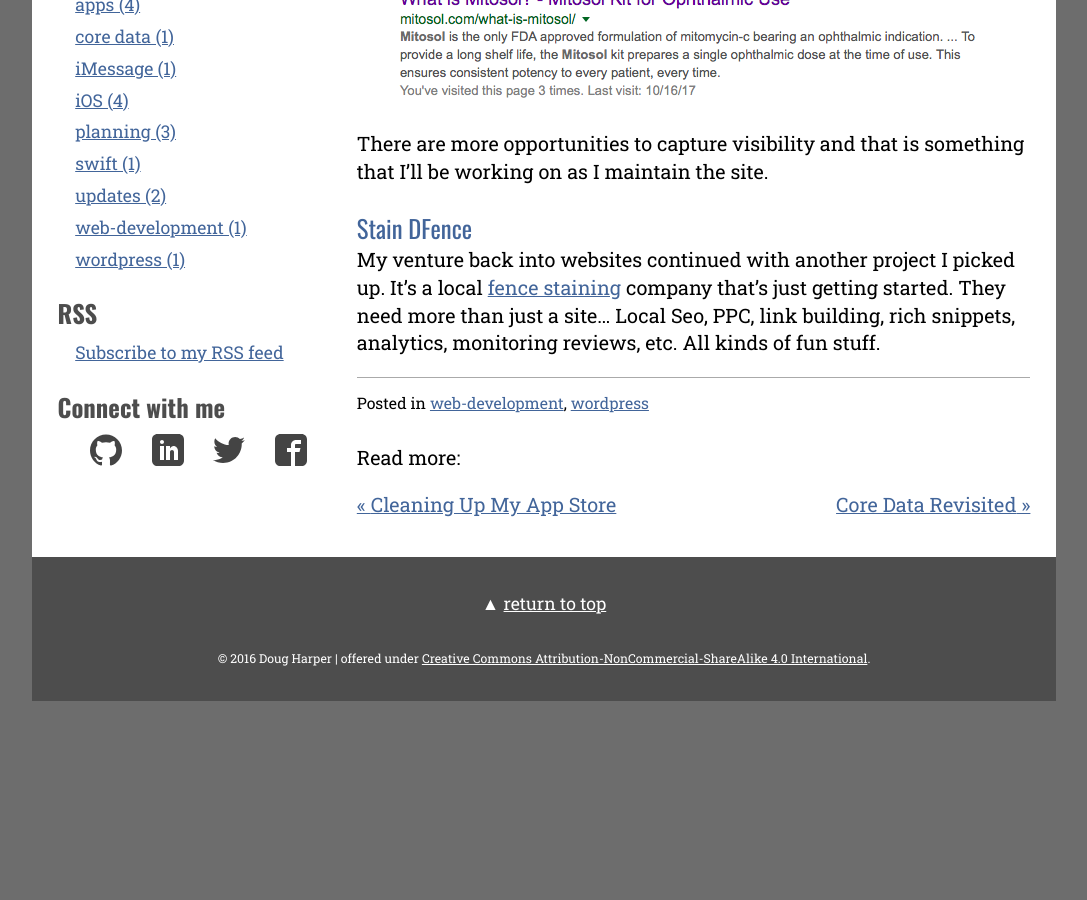
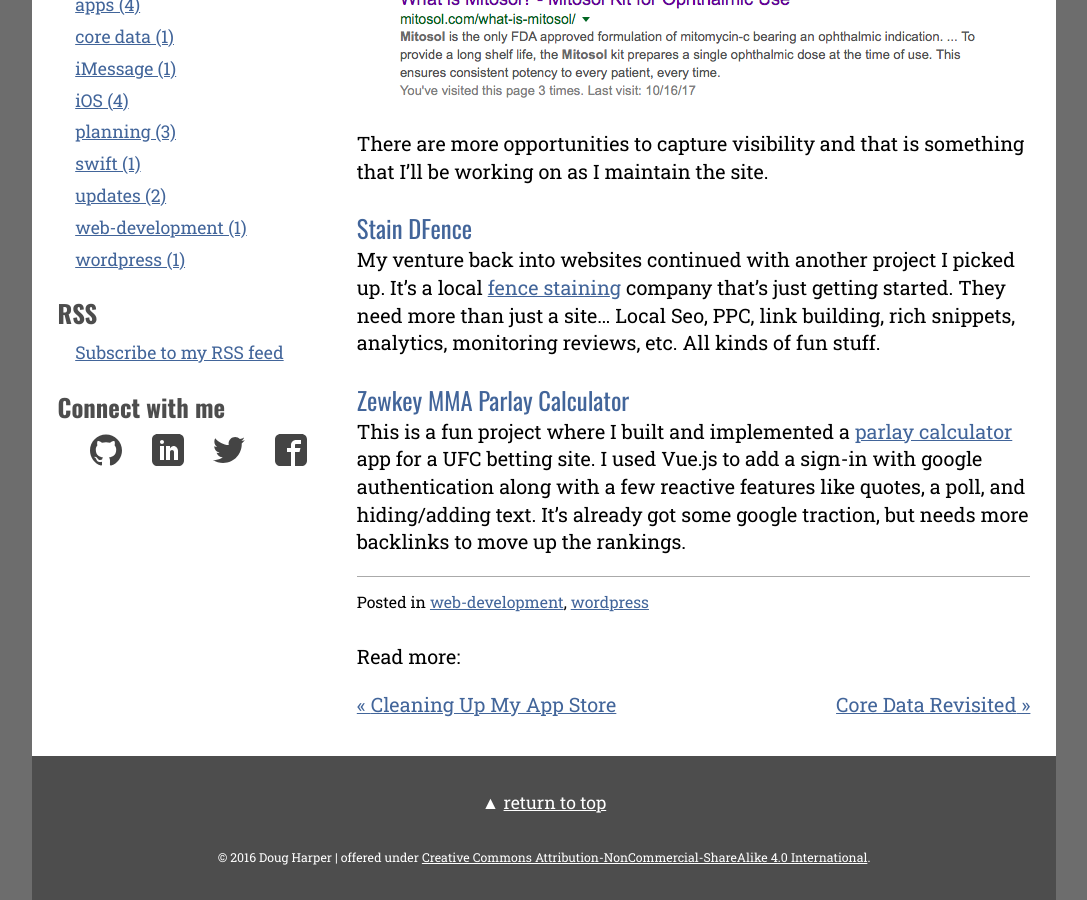
Before and after one commit to endodoug/endodoug.github.io, a Jekyll site: the page built from _posts/2017-10-24-web-development-work.md, in a window 1280 px wide and 900 px high, scrolled down 1201 px. Shown: the whole window, without its empty margins (96-1183 px from the left). Built offline with Jekyll 4.4.1, drawn with Linux system fonts in a browser that asks for light colours; comment, search, counter and statistics services are not loaded; before the commit the page ends 1902 px from its top, so only the background shows below that.

Commit message:
Update 2017-10-24-web-development-work.md

```diff
--- a/_posts/2017-10-24-web-development-work.md
+++ b/_posts/2017-10-24-web-development-work.md
@@ -22,3 +22,6 @@
 
 ### Stain DFence
 My venture back into websites continued with another project I picked up.  It's a local [fence staining](http://staindfence.com "fence staining") company that's just getting started.  They need more than just a site... Local Seo, PPC, link building, rich snippets, analytics, monitoring reviews, etc.  All kinds of fun stuff.
+
+### Zewkey MMA Parlay Calculator
+This is a fun project where I built and implemented a [parlay calculator](https://zewkey.com/betting_tools/parlay_calculator.htm "parlay calculator") app for a UFC betting site.  I used Vue.js to add a sign-in with google authentication along with a few reactive features like quotes, a poll, and hiding/adding text.  It's already got some google traction, but needs more backlinks to move up the rankings.
```
